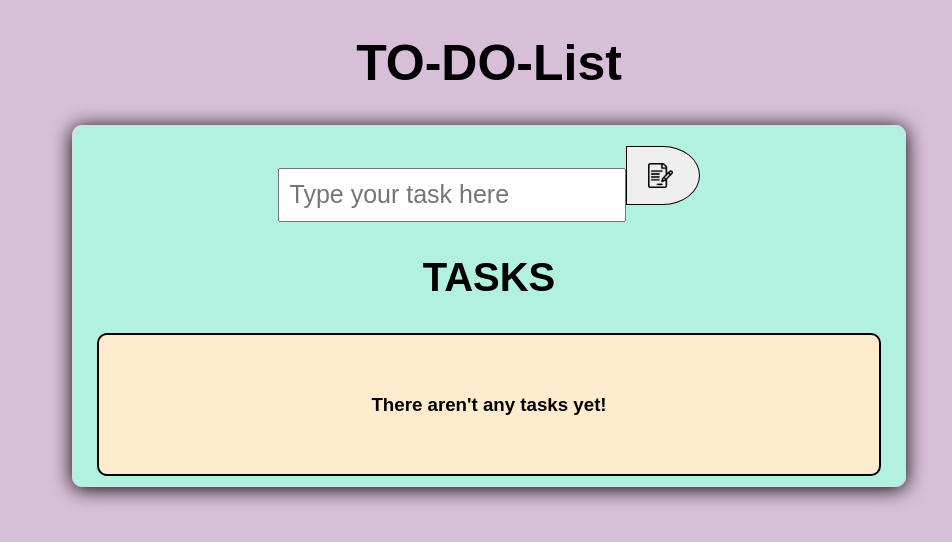
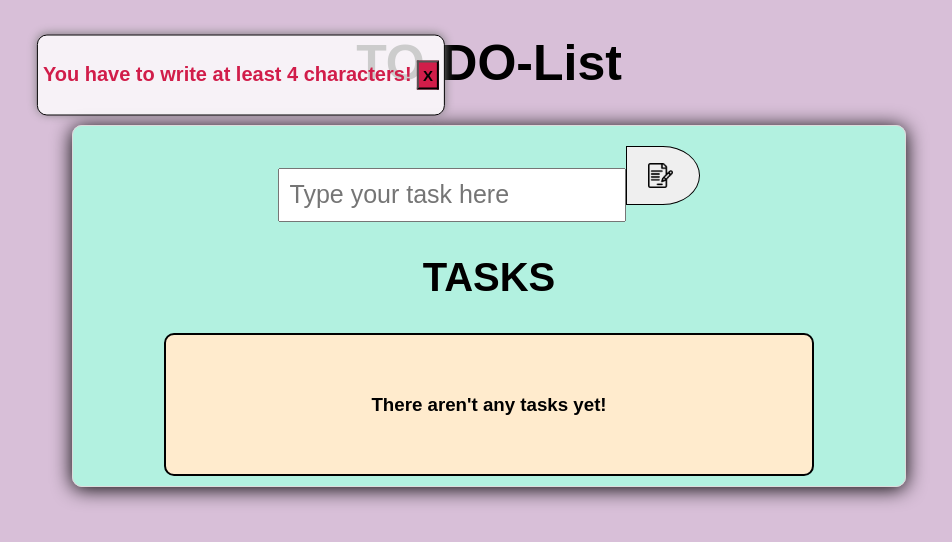
Before and after one commit to ElStevenn/To-Do-List, a React app: page / in a window 1280 px wide. Both pictures are taken after a click on the button 814 px from the left and 175 px from the top of the page. Shown: the top 542 px of the page, without its empty margins (151-1103 px from the left). Built offline with nearby package versions, Linux system fonts and the light colour scheme.

Commit message:
almost finishing to-do-list

```diff
--- a/App.js
+++ b/App.js
@@ -41,17 +41,39 @@ function Tasks({TaskList, deleteTask}) {
     );
 }
 
+function WarningWindow({message, setWarningMessage}){
+    if (message) {
+        return(
+            <>
+                <div className='warring_mesage'>
+                    <h3>{message} <button onClick={setWarningMessage}>X</button></h3>
+                </div>
+            </>
+        );
+    } else {
+        return;
+    }
+}
+
 
 export default function Main(){
     const [TaskList, setTasks] = useState([]);
     const [last_id, setID] = useState(0);
     const [inputValue, setIputValue] = useState("");
+    const [warningMessage, setWarningMessage] = useState("")
+
+
 
     function addNewTask(task) {
-        if (task) {
+        if (task.length < 3) {
+            setWarningMessage("You have to write at least 4 characters!");
+
+        } else if(task) {
             setTasks([...TaskList, [task, last_id]]);
             setID(last_id +1);
             setIputValue("");
+        } else {
+
         }
 
 
@@ -65,6 +87,7 @@ export default function Main(){
 
       return(
         <>
+        <WarningWindow message={warningMessage} setWarningMessage={() => setWarningMessage(null)}/>
          <div className="out_div">
 
             <Type_Input addNewTask={addNewTask} setIputValue={setIputValue} inputValue={inputValue}/>
--- a/styles/styles.css
+++ b/styles/styles.css
@@ -58,25 +58,26 @@ h2{
 
 
 .list_div {
-    margin: auto;
+    margin: 0% 10% 0% 10%;
     border: solid black 2px;
     border-radius: 10px;
     padding: 30px;
     background-color: blanchedalmond;
-    width: fit-content; /* Change width to fit-content to adapt to the size of its contents */
     display: flex;
+    align-items: center;
+    justify-content: center;
 }
 
 .List_of_tasks {
     width: 700px;
-    padding: 10px; /* Remove padding from the list to avoid extra space */
-    list-style: none; /* Remove default list styling */
+    padding: 10px;
+    list-style: none;
 
 }
 
 .List_of_tasks li {
     display: flex;
-    margin: 0px 0px 20px 0px; /* Add margin between items */
+    margin: 0px 0px 20px 0px;
     align-items: left;
     font-size: 20px;
 }
@@ -92,3 +93,29 @@ h2{
 .checkBox_{
     width: 20px;
 }
+
+.warring_mesage {
+    background-color: rgba(255, 255, 255, 0.8); /* semi-transparent white background */
+    display: inline-block;
+    position: fixed;  /* or absolute, but fixed will keep it in view even if you scroll */
+    z-index: 9999;
+    padding: 5px;
+    border-radius: 10px;
+    border: solid black 1px;
+    box-shadow: 0px -1px 10px gray;
+    margin-left: 30%;
+    margin-top: -50px;
+    transform: translate(-50%, -50%); /* shifts back by half its width and height */
+}
+
+.warring_mesage h3{
+    font-size: 20px;
+    color: #d11d4a;
+}
+.warring_mesage button{
+    cursor: pointer;
+    background-color: #d11d4a;
+    padding: 4px;
+    font-size: 15px;
+    font-weight: bold;
+}
```
